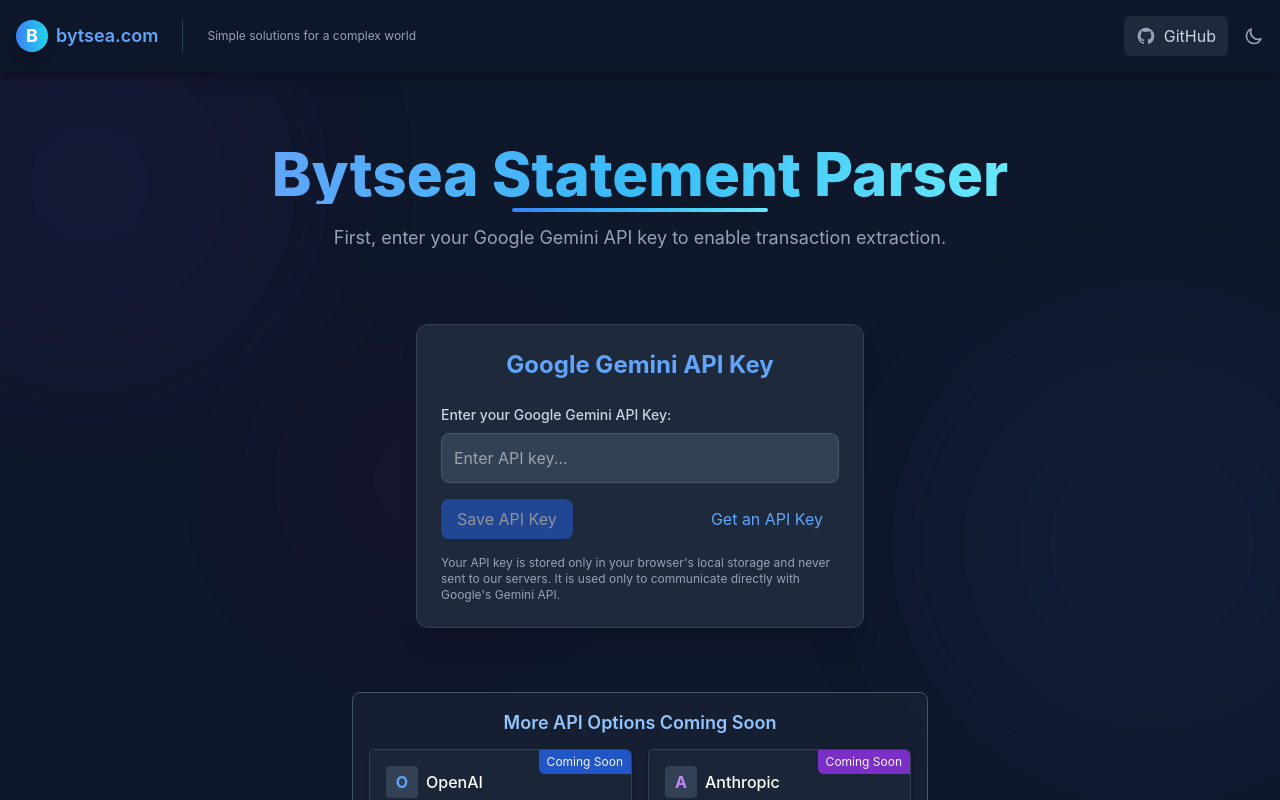
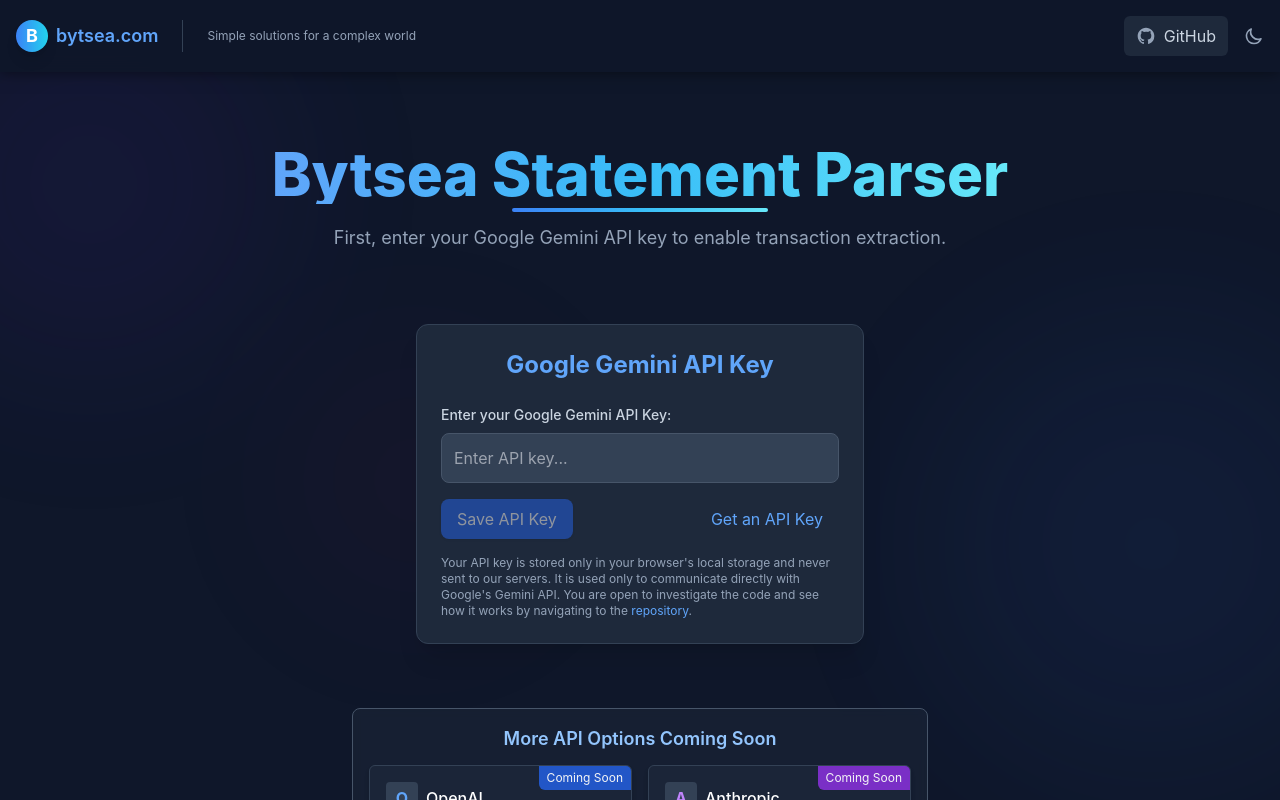
Before and after one commit to excelblazer/Bytsea_BankParser, a React (Vite) app: page / in a window 1280 px wide. Shown: the top 800 px of the page. Built offline with nearby package versions, Linux system fonts and the light colour scheme.

Commit message:
deploy to public, v1

```diff
--- a/components/ApiKeyInput.tsx
+++ b/components/ApiKeyInput.tsx
@@ -84,7 +84,7 @@
 
       <p className="mt-4 text-xs text-slate-400">
         Your API key is stored only in your browser's local storage and never sent to our servers.
-        It is used only to communicate directly with Google's Gemini API.
+        It is used only to communicate directly with Google's Gemini API. You are open to investigate the code and see how it works by navigating to the <a href="https://github.com/excelblazer/Bytsea-BankParser" target="_blank" rel="noopener noreferrer" className="text-blue-400 hover:text-blue-300">repository</a>.
       </p>
     </div>
   );
```
Also changed, not shown: 1 other file (tests, documents, lock files or other folders).
